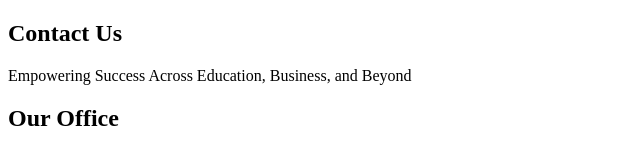
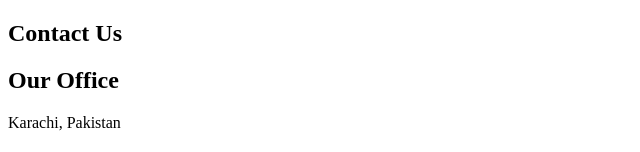
Before and after one commit to waniyah1205/educational_website, a Next.js app: page /components/contact in a window 1280 px wide. Shown: the top 152 px of the page, without its empty margins (0-640 px from the left). Built offline with nearby package versions, Linux system fonts and the light colour scheme.

Commit message:
Update page.tsx

```diff
--- a/src/app/components/contact/page.tsx
+++ b/src/app/components/contact/page.tsx
@@ -4,7 +4,7 @@ const Contact = () => {
   return (
     <>
       <Head>
-        <title>Contact Us | Alpha Insights</title>
+        <title>Contact Us | AlphaInsights</title>
       </Head>
 
       <section className="bg-white text-gray-800 py-20">
@@ -12,9 +12,6 @@ const Contact = () => {
           {/* Header */}
           <div className="text-center mb-12">
             <h1 className="text-4xl font-bold text-blue-900">Contact Us</h1>
-            <p className="mt-4 text-lg text-gray-600">
-              Empowering Success Across Education, Business, and Beyond
-            </p>
           </div>
 
           {/* Contact Info + Map */}
```
